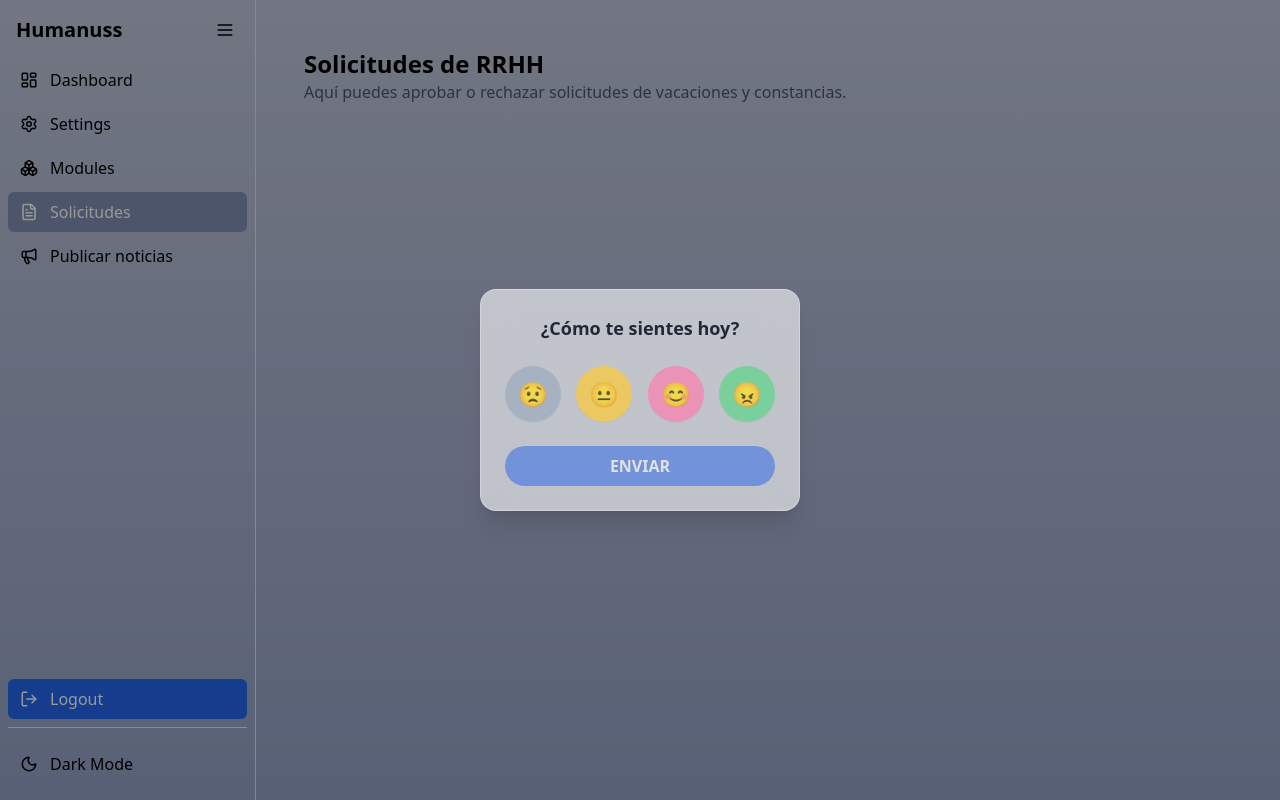
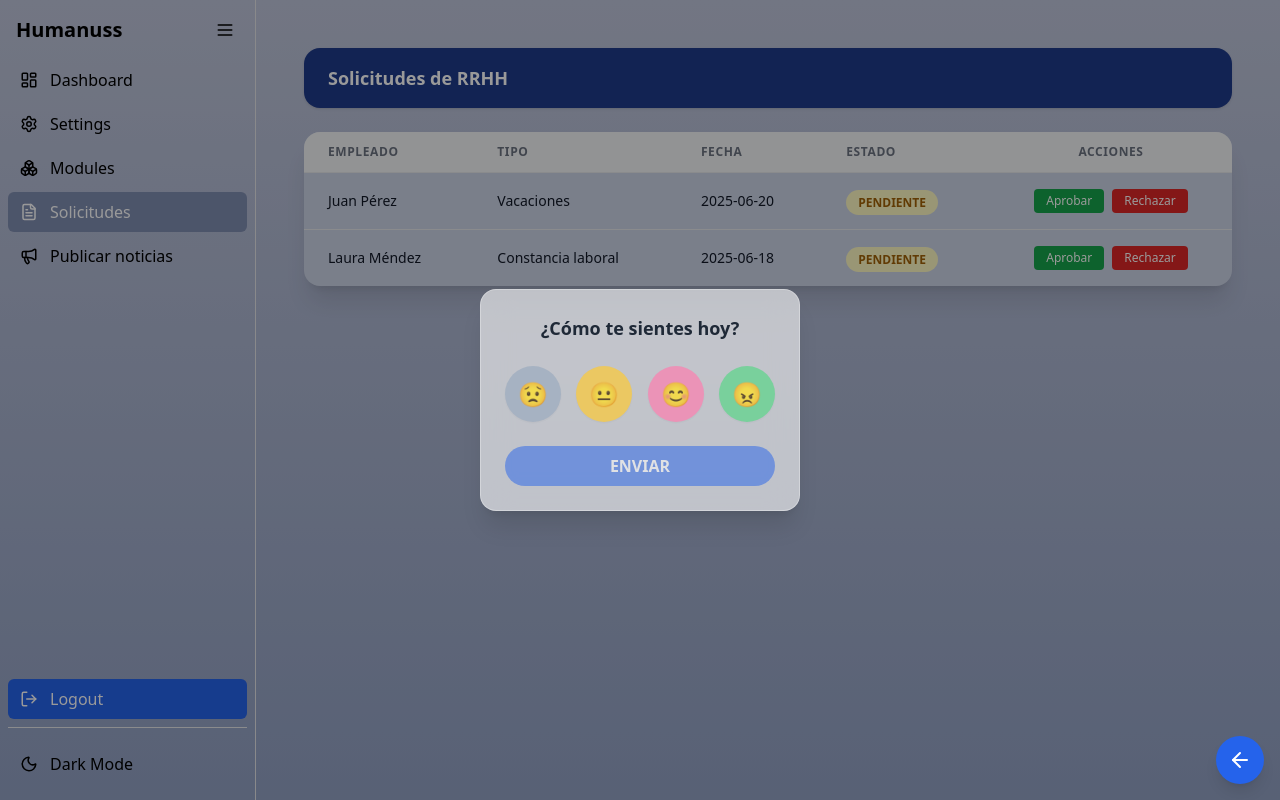
Before and after one commit to esquivel-diego/Humanuss_App_v1.0.0, a React (Vite) app: page /admin/solicitudes in a window 1280 px wide. Built offline with nearby package versions, Linux system fonts and the light colour scheme; sample sign-in values are in the browser's storage.

Commit message:
style(admin-requests): align layout and max width with dashboard container

```diff
--- /dev/null
+++ b/src/mocks/requests.json
@@ -0,0 +1,16 @@
+[
+  {
+    "id": 1,
+    "employee": "Juan Pérez",
+    "type": "Vacaciones",
+    "date": "2025-06-20",
+    "status": "pendiente"
+  },
+  {
+    "id": 2,
+    "employee": "Laura Méndez",
+    "type": "Constancia laboral",
+    "date": "2025-06-18",
+    "status": "pendiente"
+  }
+]
--- a/src/pages/admin/AdminRequests.tsx
+++ b/src/pages/admin/AdminRequests.tsx
@@ -1,8 +1,112 @@
-const AdminRequests = () => (
-  <div className="p-6">
-    <h1 className="text-2xl font-bold">Solicitudes de RRHH</h1>
-    <p className="text-gray-600 dark:text-gray-400">Aquí puedes aprobar o rechazar solicitudes de vacaciones y constancias.</p>
-  </div>
-)
+import { useEffect, useState } from 'react'
+import { ArrowLeft } from 'lucide-react'
+import { useNavigate } from 'react-router-dom'
+import rawRequests from '@mocks/requests.json'
+
+type Request = {
+  id: number
+  employee: string
+  type: string
+  date: string
+  status: 'pendiente' | 'aprobada' | 'rechazada'
+}
+
+const requestsMock = rawRequests as Request[]
+
+const AdminRequests = () => {
+  const [requests, setRequests] = useState<Request[]>([])
+  const navigate = useNavigate()
+
+  useEffect(() => {
+    setRequests(requestsMock)
+  }, [])
+
+  const updateStatus = (id: number, newStatus: 'aprobada' | 'rechazada') => {
+    setRequests((prev) =>
+      prev.map((req) =>
+        req.id === id ? { ...req, status: newStatus } : req
+      )
+    )
+  }
+
+  const getStatusColor = (status: string) => {
+    const upper = status.toUpperCase()
+    if (upper === 'APROBADA') return 'bg-green-100 text-green-700'
+    if (upper === 'RECHAZADA') return 'bg-red-100 text-red-700'
+    return 'bg-yellow-100 text-yellow-700'
+  }
+
+  return (
+    <div className="min-h-screen text-gray-900 dark:text-gray-100 relative">
+      {/* Botón flotante de regreso */}
+      <button
+        onClick={() => navigate('/dashboard')}
+        className="fixed bottom-4 right-4 z-50 inline-flex items-center justify-center w-12 h-12 rounded-full bg-blue-600 hover:bg-blue-700 transition shadow-lg"
+        aria-label="Volver"
+      >
+        <ArrowLeft className="w-6 h-6 text-white" />
+      </button>
+
+      <div className="max-w-5xl mx-auto p-6">
+        {/* Título estilo DaysTable */}
+        <div className="bg-blue-900 text-white text-lg font-semibold px-6 py-4 rounded-2xl shadow mb-6">
+          Solicitudes de RRHH
+        </div>
+
+        {/* Tabla */}
+        <div className="overflow-x-auto card-bg shadow-xl rounded-2xl">
+          <table className="min-w-full table-auto divide-y divide-gray-200 dark:divide-gray-700">
+            <thead className="bg-gray-100 dark:bg-gray-700 text-left">
+              <tr>
+                <th className="px-6 py-3 text-xs font-semibold uppercase tracking-wider text-gray-500 dark:text-gray-300">Empleado</th>
+                <th className="px-6 py-3 text-xs font-semibold uppercase tracking-wider text-gray-500 dark:text-gray-300">Tipo</th>
+                <th className="px-6 py-3 text-xs font-semibold uppercase tracking-wider text-gray-500 dark:text-gray-300">Fecha</th>
+                <th className="px-6 py-3 text-xs font-semibold uppercase tracking-wider text-gray-500 dark:text-gray-300">Estado</th>
+                <th className="px-6 py-3 text-xs font-semibold uppercase tracking-wider text-center text-gray-500 dark:text-gray-300">Acciones</th>
+              </tr>
+            </thead>
+            <tbody className="divide-y divide-gray-200 dark:divide-gray-700">
+              {requests.map((req) => {
+                const statusLabel = req.status.toUpperCase()
+                return (
+                  <tr key={req.id} className="hover:bg-gray-50 dark:hover:bg-gray-700 transition">
+                    <td className="px-6 py-4 text-sm">{req.employee}</td>
+                    <td className="px-6 py-4 text-sm">{req.type}</td>
+                    <td className="px-6 py-4 text-sm">{req.date}</td>
+                    <td className="px-6 py-4">
+                      <span className={`text-xs font-semibold px-3 py-1 rounded-full ${getStatusColor(req.status)}`}>
+                        {statusLabel}
+                      </span>
+                    </td>
+                    <td className="px-6 py-4 text-center">
+                      {req.status === 'pendiente' ? (
+                        <div className="flex justify-center gap-2">
+                          <button
+                            onClick={() => updateStatus(req.id, 'aprobada')}
+                            className="px-3 py-1 rounded bg-green-600 text-white hover:bg-green-700 text-xs"
+                          >
+                            Aprobar
+                          </button>
+                          <button
+                            onClick={() => updateStatus(req.id, 'rechazada')}
+                            className="px-3 py-1 rounded bg-red-600 text-white hover:bg-red-700 text-xs"
+                          >
+                            Rechazar
+                          </button>
+                        </div>
+                      ) : (
+                        <span className="italic text-gray-500 dark:text-gray-400 text-sm">Sin acciones</span>
+                      )}
+                    </td>
+                  </tr>
+                )
+              })}
+            </tbody>
+          </table>
+        </div>
+      </div>
+    </div>
+  )
+}
 
 export default AdminRequests
```
